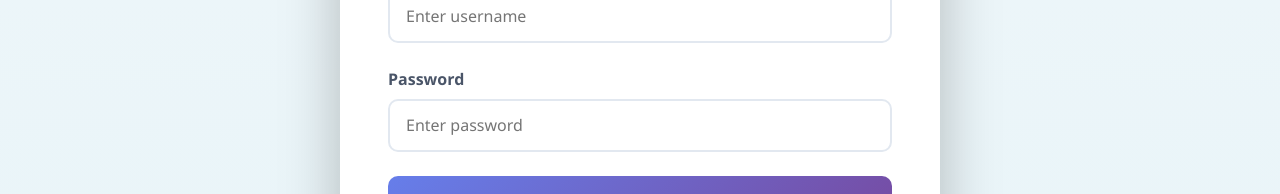
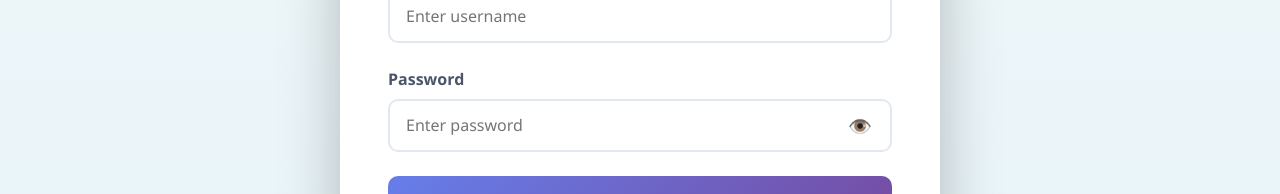
Before and after one commit to aniketgiri905/Medical-Reports-Project, a React (Vite) app: page /login in a window 1280 px wide. Shown: the part 399-593 px from the top of the page. Built offline with nearby package versions, Linux system fonts and the light colour scheme.

Commit message:
login page, monkey changes

```diff
--- a/src/Components/Auth/Auth.css
+++ b/src/Components/Auth/Auth.css
@@ -46,6 +46,39 @@
     min-width: auto;
   }
 
+  /* Monkey peeker animation */
+  .monkey-peeker {
+    position: absolute;
+    top: 40%;
+    right: -131px;
+    z-index: 20;
+    transform: translateY(-50%);
+    animation: monkeySlideIn 0.8s ease-out forwards;
+    background: transparent;
+    background-color: transparent;
+  }
+
+  .monkey-image {
+    width: 150px;
+    height: auto;
+    display: block;
+    filter: drop-shadow(0 3px 6px rgba(0, 0, 0, 0.3));
+    background: transparent;
+    background-color: transparent;
+    mix-blend-mode: normal;
+  }
+
+  @keyframes monkeySlideIn {
+    0% {
+      right: -110px;
+      opacity: 0;
+    }
+    100% {
+      right: -131px;
+      opacity: 1;
+    }
+  }
+
   /* Header */
   .login-card h2 {
     margin-bottom: 0.5rem;
@@ -85,6 +118,53 @@
     outline: none;
     border-color: #667eea;
     box-shadow: 0 0 0 3px rgba(102, 126, 234, 0.2);
+  }
+
+  /* Password input wrapper */
+  .password-input-group {
+    position: relative;
+  }
+
+  .password-input-wrapper {
+    position: relative;
+    display: flex;
+    align-items: center;
+  }
+
+  .password-input-wrapper input {
+    padding-right: 3rem;
+  }
+
+  .password-toggle-btn {
+    position: absolute;
+    right: 0.75rem;
+    background: none;
+    border: none;
+    cursor: pointer;
+    padding: 0.5rem;
+    display: flex;
+    align-items: center;
+    justify-content: center;
+    font-size: 1.2rem;
+    color: #718096;
+    transition: color 0.2s ease;
+    z-index: 1;
+  }
+
+  .password-toggle-btn:hover:not(:disabled) {
+    color: #667eea;
+  }
+
+  .password-toggle-btn:disabled {
+    opacity: 0.5;
+    cursor: not-allowed;
+  }
+
+  .password-toggle-btn:hover {
+    background-color: transparent !important;
+    border: none !important;
+    box-shadow: none !important;
+    transform: none !important;
   }
 
   /* Button */
@@ -138,6 +218,13 @@
     .header-actions-right .login-button {
       width: initial;
     }
+    .monkey-peeker {
+      top: 50%;
+      right: -65px;
+    }
+    .monkey-image {
+      width: 80px;
+    }
   }
 
   @media (max-width: 480px) {
--- a/src/Components/Auth/Login.jsx
+++ b/src/Components/Auth/Login.jsx
@@ -2,6 +2,7 @@ import { useState, useEffect } from 'react'
 import { useNavigate, useLocation, Link } from 'react-router-dom'
 import { toast } from 'react-hot-toast'
 import { useAuth } from '../../context/AuthContext'
+import monkeyImage from '../../assets/Img/monkey.png'
 import './Auth.css'
 import '../Header.css'
 
@@ -20,6 +21,15 @@ function Login() {
   const [username, setUsername] = useState('')
   const [password, setPassword] = useState('')
   const [loading, setLoading] = useState(false)
+  const [showPassword, setShowPassword] = useState(false)
+
+  useEffect(() => {
+    if(showPassword === true) {
+      setTimeout(() => {
+        setShowPassword(false)
+      }, 5000);
+    }
+  }, [showPassword])
 
   const { login } = useAuth()
   const navigate = useNavigate()
@@ -64,6 +74,11 @@ function Login() {
         <Link to="/" className="home-button" title="Go to Home">
           🏠 Home
         </Link>
+        {showPassword && (
+          <div className="monkey-peeker">
+            <img src={monkeyImage} alt="Monkey peeking" className="monkey-image" />
+          </div>
+        )}
         <h2>Welcome Back</h2>
         <p className="subtitle">Sign in to continue</p>
 
@@ -79,15 +94,27 @@ function Login() {
             />
           </div>
 
-          <div className="input-group">
+          <div className="input-group password-input-group">
             <label>Password</label>
+            <div className="password-input-wrapper">
               <input
-              type="password"
+                type={showPassword ? "text" : "password"}
                 placeholder="Enter password"
                 value={password}
                 onChange={(e) => setPassword(e.target.value)}
                 disabled={loading}
               />
+              <button
+                type="button"
+                className="password-toggle-btn"
+                onClick={() => setShowPassword(!showPassword)}
+                disabled={loading}
+                aria-label={showPassword ? "Hide password" : "Show password"}
+                title={showPassword ? "Hide password" : "Show password"}
+              >
+                {showPassword ? '🙈' : '👁️'}
+              </button>
+            </div>
           </div>
 
           <button className="login-button" type="submit" disabled={loading}>
--- a/src/Components/PatientList.css
+++ b/src/Components/PatientList.css
@@ -134,12 +134,17 @@
 }
 
 .table-container {
-  overflow: auto;
+  overflow-x: auto;
+  overflow-y: auto;
   border-radius: 10px;
   border: 1px solid #e0f2f1;
   max-height: calc(100vh - 300px);
   position: relative;
   box-shadow: 0 2px 8px rgba(0, 131, 143, 0.08);
+}
+
+.table-container table {
+  position: relative;
 }
 
 /* Custom scrollbar styling */
@@ -208,6 +213,7 @@
   padding: 1rem;
   border-bottom: 1px solid #e8e8e8;
   color: #333;
+  position: relative;
 }
 
 .patient-name-link {
@@ -253,6 +259,7 @@
 .actions-cell {
   position: relative;
   text-align: center;
+  overflow: visible;
 }
 
 .actions-menu-container {
@@ -283,21 +290,19 @@
 }
 
 .actions-menu {
-  position: absolute;
-  right: 0;
-  top: 100%;
-  margin-top: 0.25rem;
   background: white;
   border: 1px solid #e8e8e8;
   border-radius: 6px;
   box-shadow: 0 4px 12px rgba(0,0,0,0.15);
-  z-index: 100;
-  min-width: 120px;
+  z-index: 1000;
+  min-width: 110px;
   overflow: hidden;
 }
 
 .menu-item {
-  display: block;
+  display: flex;
+  align-items: center;
+  gap: 0.5rem;
   width: 100%;
   padding: 0.75rem 1rem;
   text-align: left;
@@ -307,6 +312,15 @@
   font-size: 0.9rem;
   transition: background-color 0.2s;
   color: #333;
+}
+
+.menu-item-icon {
+  font-size: 15px;
+  line-height: 1;
+  display: inline-flex;
+  align-items: center;
+  justify-content: center;
+  width: 16px;
 }
 
 .menu-item:hover {
--- a/src/Components/PatientList.jsx
+++ b/src/Components/PatientList.jsx
@@ -1,9 +1,82 @@
-import { useState, useEffect } from 'react'
+import { useState, useEffect, useRef } from 'react'
+import { createPortal } from 'react-dom'
 import { Link, useNavigate, useLocation } from 'react-router-dom'
 import { toast } from 'react-hot-toast'
 import { useAuth } from '../context/AuthContext'
 import { exportToExcel, exportAllToPDF } from '../utils/helpers'
 import './PatientList.css'
+
+// Actions Menu Component with Portal
+function ActionsMenu({ patientId, isOpen, onToggle, onEdit, onDelete }) {
+  const buttonRef = useRef(null)
+  const menuRef = useRef(null)
+  const [menuPosition, setMenuPosition] = useState({ top: 0, right: 0 })
+
+  useEffect(() => {
+    if (isOpen && buttonRef.current) {
+      const updatePosition = () => {
+        if (buttonRef.current) {
+          const buttonRect = buttonRef.current.getBoundingClientRect()
+          setMenuPosition({
+            top: buttonRect.bottom + 4,
+            right: window.innerWidth - buttonRect.right
+          })
+        }
+      }
+
+      updatePosition()
+
+      // Update position on scroll or resize
+      window.addEventListener('scroll', updatePosition, true)
+      window.addEventListener('resize', updatePosition)
+
+      return () => {
+        window.removeEventListener('scroll', updatePosition, true)
+        window.removeEventListener('resize', updatePosition)
+      }
+    }
+  }, [isOpen])
+
+  return (
+    <div className="actions-menu-container">
+      <button
+        ref={buttonRef}
+        className="actions-menu-btn"
+        onClick={onToggle}
+        aria-label="Actions"
+      >
+        <span>⋯</span>
+      </button>
+      {isOpen && createPortal(
+        <div
+          ref={menuRef}
+          className="actions-menu"
+          style={{
+            position: 'fixed',
+            top: `${menuPosition.top}px`,
+            right: `${menuPosition.right}px`,
+          }}
+        >
+          <button
+            className="menu-item edit-item"
+            onClick={onEdit}
+          >
+            <span className="menu-item-icon">✏️</span>
+            Edit
+          </button>
+          <button
+            className="menu-item delete-item"
+            onClick={onDelete}
+          >
+            <span className="menu-item-icon">🗑️</span>
+            Delete
+          </button>
+        </div>,
+        document.body
+      )}
+    </div>
+  )
+}
 
 function PatientList({ patients, onDelete }) {
   const [searchTerm, setSearchTerm] = useState('')
@@ -104,7 +177,7 @@ function PatientList({ patients, onDelete }) {
   // Close menu when clicking outside
   useEffect(() => {
     const handleClickOutside = (e) => {
-      if (!e.target.closest('.actions-menu-container')) {
+      if (!e.target.closest('.actions-menu-container') && !e.target.closest('.actions-menu')) {
         setOpenMenuId(null)
       }
     }
@@ -195,31 +268,13 @@ function PatientList({ patients, onDelete }) {
                   <td>{patient.contactNo || 'N/A'}</td>
                   <td>{patient.medicalTestDate || 'N/A'}</td>
                   <td className="actions-cell">
-                    <div className="actions-menu-container">
-                      <button
-                        className="actions-menu-btn"
-                        onClick={() => toggleMenu(patient.id)}
-                        aria-label="Actions"
-                      >
-                        <span>⋯</span>
-                      </button>
-                      {openMenuId === patient.id && (
-                        <div className="actions-menu">
-                          <button
-                            className="menu-item edit-item"
-                            onClick={() => handleEdit(patient.id)}
-                          >
-                            Edit
-                          </button>
-                          <button
-                            className="menu-item delete-item"
-                            onClick={() => handleDelete(patient.id, patient.patientName)}
-                          >
-                            Delete
-                          </button>
-                        </div>
-                      )}
-                    </div>
+                    <ActionsMenu
+                      patientId={patient.id}
+                      isOpen={openMenuId === patient.id}
+                      onToggle={() => toggleMenu(patient.id)}
+                      onEdit={() => handleEdit(patient.id)}
+                      onDelete={() => handleDelete(patient.id, patient.patientName)}
+                    />
                   </td>
                 </tr>
               ))}
```
Also changed, not shown: src/assets/Img/monkey.png (added). Lines whose indentation alone changed are shown as unchanged.
